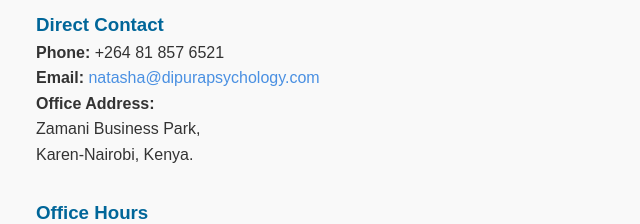
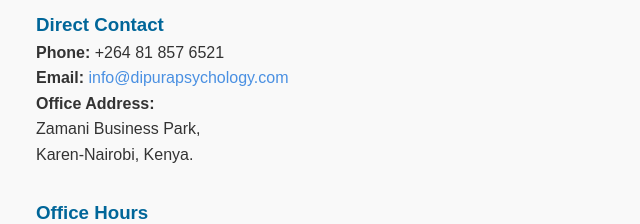
Before and after one commit to BitsbyTech/DIPURA-PSYCHOLOGY, a plain HTML site: page index.html in a window 1280 px wide. Shown: the part 3383-3607 px from the top of the page, 624-1264 px from the left. Drawn offline with Linux system fonts and the light colour scheme.

Commit message:
Update index.html

```diff
--- a/index.html
+++ b/index.html
@@ -202,7 +202,7 @@
                 <div class="contact-info">
                     <h3>Direct Contact</h3>
                     <p><strong>Phone:</strong> +264 81 857 6521</p>
-                    <p><strong>Email:</strong> <a href="mailto:natasha@dipurapsychology.com">natasha@dipurapsychology.com</a></p>
+                    <p><strong>Email:</strong> <a href="mailto:info@dipurapsychology.com">info@dipurapsychology.com</a></p>
                     <p><strong>Office Address:</strong><br>
                         Zamani Business Park,<br>
                         Karen-Nairobi, Kenya.
```
